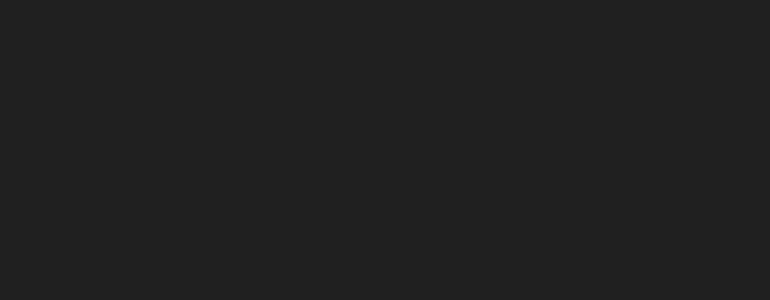
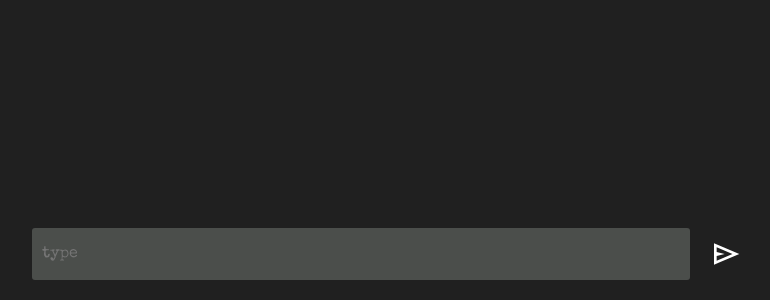
Before and after one commit to FriendlyOneDev/dark-mysteries, a Vue app in the folder client/: page /chat/1 in a window 1280 px wide. Before the commit this address had no page. Shown: the part 500-800 px from the top of the page, without its empty margins (248-1018 px from the left). Built offline with nearby package versions, Linux system fonts and the light colour scheme; a web font is replaced by a local one.

Commit message:
feat: add chat page

```diff
--- a/client/package.json
+++ b/client/package.json
@@ -11,6 +11,7 @@
   "license": "ISC",
   "description": "",
   "dependencies": {
+    "vite-svg-loader": "^5.1.0",
     "vue": "^3.5.18",
     "vue-router": "^4.5.1"
   },
--- a/client/src/components/Card.vue
+++ b/client/src/components/Card.vue
@@ -2,13 +2,12 @@
   <div class="card">
     <h1 class="title">{{ title }}</h1>
     <div class="main">
-      <span class="icon-big">{{ emoji }}</span>
+      <span class="emoji-big">{{ emoji }}</span>
       <div class="description">{{ puzzle }}</div>
     </div>
-    <div class="footer">
-      <button class="btn-dashed">reveal solution</button>
-      <button class="btn-dashed">play with ai</button>
-    </div>
+    <slot>
+      <div />
+    </slot>
   </div>
 </template>
 <script setup>
@@ -30,7 +29,7 @@
     flex-direction: column;
     gap: 10px;
   }
-  .icon-big{
+  .emoji-big{
     align-self: center;
   }
 
@@ -41,9 +40,4 @@
     text-align: center;
     justify-content: flex-start;
   }
-  .footer{
-    display: grid;
-    grid-template-columns: repeat(2, 1fr);
-    gap: 10px;
-  }
 </style>
--- /dev/null
+++ b/client/src/components/MessageHistory.vue
@@ -0,0 +1,32 @@
+<template>
+  <div class="history">
+    <div :class="['message', type ? 'question' : 'answer']" v-for="{text, type} in messages">
+      <div class="bubble"> {{ text }} </div>
+    </div>
+  </div>
+</template>
+<style scoped>
+  .bubble{
+    display: inline-block;
+    background-color: var(--primary-color);
+    padding: 10px;
+
+    min-width: 30%;
+    max-width: 50%;
+
+    text-align: initial;
+    border-radius: 3px;
+  }
+  .message{
+    margin-bottom: 10px;
+  }
+  .message.question{
+    text-align: right;
+  }
+  .message.answer{
+    text-align: left;
+  }
+</style>
+<script setup>
+  const { messages } = defineProps(['messages']);
+</script>
--- /dev/null
+++ b/client/src/components/MessageInput.vue
@@ -0,0 +1,34 @@
+<template>
+  <form @submit.prevent="send" class="message-send">
+    <input v-model="message" class="message-input" placeholder="type" />
+    <button type="submit" class="btn-icon">
+      <SendIcon class="icon"/>
+    </button>
+  </form>
+</template>
+<style scoped>
+  .message-send{
+    display: flex;
+    gap: 10px;
+  }
+  .message-input{
+    flex: 1;
+    background-color: var(--primary-color);
+    border-radius: 3px;
+    padding: 10px;
+  }
+</style>
+<script setup>
+  import { ref } from 'vue';
+  import SendIcon from '../assets/send.svg';
+
+  const message = ref('');
+  const emit = defineEmits(['message']);
+
+  function send(){
+    if(!message.value) return;
+
+    emit('message', message.value);
+    message.value = '';
+  }
+</script>
--- a/client/src/components/StoryLink.vue
+++ b/client/src/components/StoryLink.vue
@@ -2,7 +2,7 @@
   <router-link :to="{ name: 'story', params: { id: id } }">
     <div class="story">
       <div class="icon-box">
-        <span class="icon-small">{{ emoji }}</span>
+        <span class="emoji-small">{{ emoji }}</span>
       </div>
       <h3 class="title">{{ title }}</h3>
     </div>
--- a/client/src/main.js
+++ b/client/src/main.js
@@ -8,7 +8,8 @@
 const router = createRouter({
   routes: [
     { path: '/', component: () => import('./pages/Home.vue') },
-    { name: 'story', path: '/story/:id', component: () => import('./pages/Story.vue') }
+    { name: 'story', path: '/story/:id', component: () => import('./pages/Story.vue') },
+    { name: 'chat', path: '/chat/:id', component: () => import('./pages/Chat.vue') }
   ],
   history: createWebHistory()
 });
--- /dev/null
+++ b/client/src/pages/Chat.vue
@@ -0,0 +1,37 @@
+<template>
+  <div class="wrapper">
+    <MessageHistory :messages="history"/>
+    <MessageInput @message="message"/>
+  </div>
+</template>
+<style scoped>
+  .wrapper{
+    max-width: 720px;
+    margin: auto;
+
+    display: flex;
+    flex-direction: column;
+    height: 100vh;
+
+    padding: 20px 0;
+    box-sizing: border-box;
+  }
+  .history{
+    flex: 1;
+  }
+  .message-box{
+    flex-shrink: 0;
+  }
+</style>
+<script setup>
+  import { reactive } from 'vue';
+
+  import MessageHistory from '../components/MessageHistory.vue';
+  import MessageInput from '../components/MessageInput.vue';
+
+  const history = reactive([]);
+
+  function message(text){
+    history.push({ text, type: true });
+  }
+</script>
--- a/client/src/pages/Story.vue
+++ b/client/src/pages/Story.vue
@@ -5,7 +5,14 @@
         :puzzle="data.puzzle"
         :emoji="data.emoji"
         :title="data.title"
-      />
+      >
+        <div class="footer">
+          <button class="btn-dashed">revel solution</button>
+          <router-link :to="{ name: 'chat', params: { id: route.params.id } }" class="btn-dashed">
+            play with AI
+          </router-link>
+        </div>
+      </Card>
     </div>
   </Curtain>
 </template>
@@ -23,6 +30,11 @@
 
     box-sizing: border-box;
   }
+  .footer{
+    display: grid;
+    grid-template-columns: repeat(2, 1fr);
+    gap: 10px;
+  }
 </style>
 <script setup>
   import { useRoute } from 'vue-router';
--- a/client/src/style.css
+++ b/client/src/style.css
@@ -16,7 +16,11 @@
   padding: 0;
 }
 
-a, ul, li{
+button{
+  cursor: pointer;
+}
+
+input, a, ul, li{
   all: unset;
 }
 
@@ -27,21 +31,46 @@
   --text-color: #FFFFFF;
 }
 
-.icon-small, .icon-big{
+.emoji-small, .emoji-big{
   font-family: 'Noto Emoji';
   user-select: none;
   color: red;
 }
 
-.icon-small{
+.emoji-small{
   font-size: 64px;
 }
-.icon-big{
+.emoji-big{
   font-size: 128px;
+}
+
+.icon{
+  width: 32px;
+  height: 32px;
+}
+
+.btn-icon{
+  background: none;
+  border: none;
+  outline: none;
+  fill: var(--text-color);
+
+  display: inline-flex;
+  justify-content: center;
+  align-content: center;
+
+  border-radius: 3px;
+  padding: 10px;
+  transition-property: background;
+  transition-duration: 250ms;
+}
+.btn-icon:hover{
+  background-color: var(--primary-color);
 }
 
 .btn-dashed{
   background: none;
+  text-align: center;
   color: var(--text-color);
   font: inherit;
   font-size: 24px;
--- a/client/vite.config.js
+++ b/client/vite.config.js
@@ -1,5 +1,6 @@
 import { defineConfig } from "vite";
 import vue from '@vitejs/plugin-vue';
+import svgLoader from 'vite-svg-loader';
 
 export default defineConfig({
   server: {
@@ -13,5 +14,5 @@
   build: {
     outDir: '../server/static'
   },
-  plugins: [vue()]
+  plugins: [vue(), svgLoader()]
 });
```
Also changed, not shown: client/src/assets/send.svg (added), 1 other file (tests, documents, lock files or other folders).
